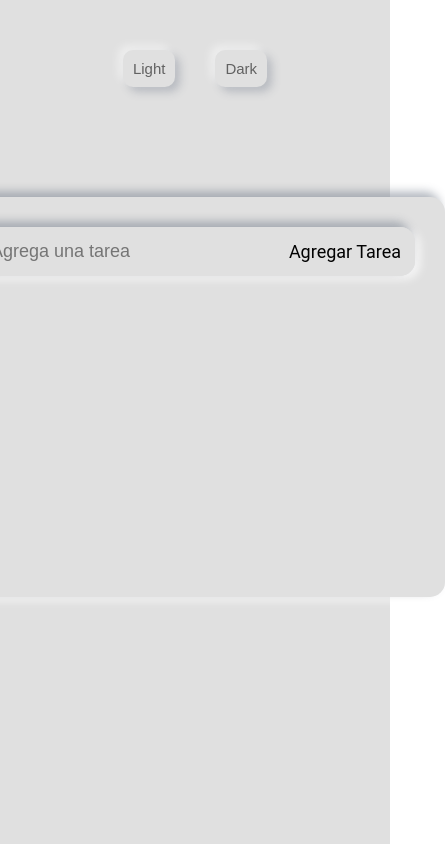
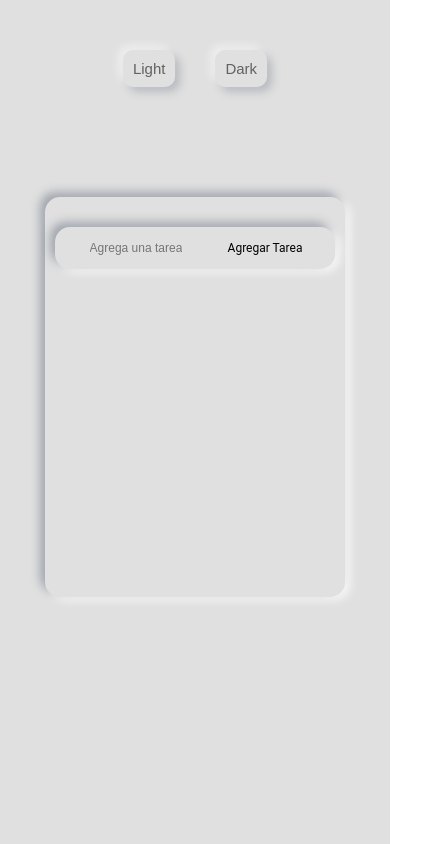
Before and after one commit to victorwake/thingsToDo, a React (Create React App) app: page /dark in a window 390 px wide. Shown: the top 844 px of the page, 445 px wide, since content can reach past the window. Built offline with nearby package versions, Linux system fonts and the light colour scheme.

Commit message:
mobil add styles

```diff
--- a/src/App.jsx
+++ b/src/App.jsx
@@ -10,7 +10,7 @@ function App() {
     <div>
             <Nav />
         <Routes>
-            <Route path="/light:class" element={<Screen /> } />
+            <Route path="/:class" element={<Screen /> } />
         </Routes>
             <Screen />
             <Footer />
--- a/src/components/form/Form.css
+++ b/src/components/form/Form.css
@@ -8,6 +8,7 @@
     justify-content: center;
     border-radius: 15px;
     transition-duration: 01s;
+    background-color: rgb(224, 224, 224);
     color: rgb(197, 187, 187);
     box-shadow: -5px -5px 10px rgba(94, 104, 121, 0.486), 5px 3px 10px rgba(255, 255, 255, 0.76);
 }
@@ -82,3 +83,34 @@
 }
 /* Fin modo Dark */
 /* ------------------------------------------------------------------------------------------------------ */
+
+
+@media screen and (max-width: 768px) {
+
+
+    .task-input-light {
+
+        width: 140px;
+        font-size: 12px;
+
+    }
+    .task-button-light{
+        font-size: 12px;
+    }
+
+    .task-form-light {
+        width: 280px;
+    }
+
+    .task-input-dark {
+        width: 140px;
+        font-size: 12px;
+    }
+    .task-button-dark{
+        font-size: 12px;
+    }
+
+    .task-form-dark {
+        width: 280px;
+    }
+}
--- a/src/components/screen/Screen.css
+++ b/src/components/screen/Screen.css
@@ -79,3 +79,15 @@
     box-shadow: -5px -5px 10px rgba(94, 104, 121, 0.486), 5px 3px 10px rgba(255, 255, 255, 0.76);
   }
   /* Modo light fin */
+
+
+  @media screen and (max-width: 768px) {
+    .App-card-light{
+      width: 300px;
+    }
+
+    .App-card-dark{
+      width: 300px;
+    }
+
+  }
--- a/src/components/task/Task.css
+++ b/src/components/task/Task.css
@@ -134,3 +134,28 @@
 
 /* Tarea completada */
 /* ------------------------------------------------------------------------------------------------------------ */
+
+
+@media screen and (max-width: 768px){
+    .task-conteiner-light{
+        width: 280px ;
+        min-height: 45px;
+        padding: 8px 15px 2px 20px;
+    }
+    .task-conteiner-completed-light{
+        width: 280px ;
+        min-height: 45px;
+        padding: 8px 15px 2px 20px;
+    }
+
+    .task-conteiner-dark{
+        width: 280px ;
+        min-height: 45px;
+        padding: 8px 15px 2px 20px;
+    }
+    .task-conteiner-completed-dark{
+        width: 280px ;
+        min-height: 45px;
+        padding: 8px 15px 2px 20px;
+    }
+}
--- a/src/components/thingsToDo/ThingsToDo.css
+++ b/src/components/thingsToDo/ThingsToDo.css
@@ -8,6 +8,12 @@
 
 }
 
+.thingsTodo-conteiner-global{
+    display: flex;
+    flex-wrap: wrap;
+    justify-content: center;
+}
+
 ul li{
     list-style: none;
     margin: 20px;
--- a/src/components/thingsToDo/ThingsToDo.jsx
+++ b/src/components/thingsToDo/ThingsToDo.jsx
@@ -42,8 +42,8 @@ export default function ThingsToDo() {
 
 
     return (
-    <div>
-        <Form onSubmit={addTask} />
+    <div className="thingsTodo-conteiner-global">
+        <Form onSubmit={addTask}  />
         <div className="thingsTodo-conteiner">
             <ul>
             {
```
